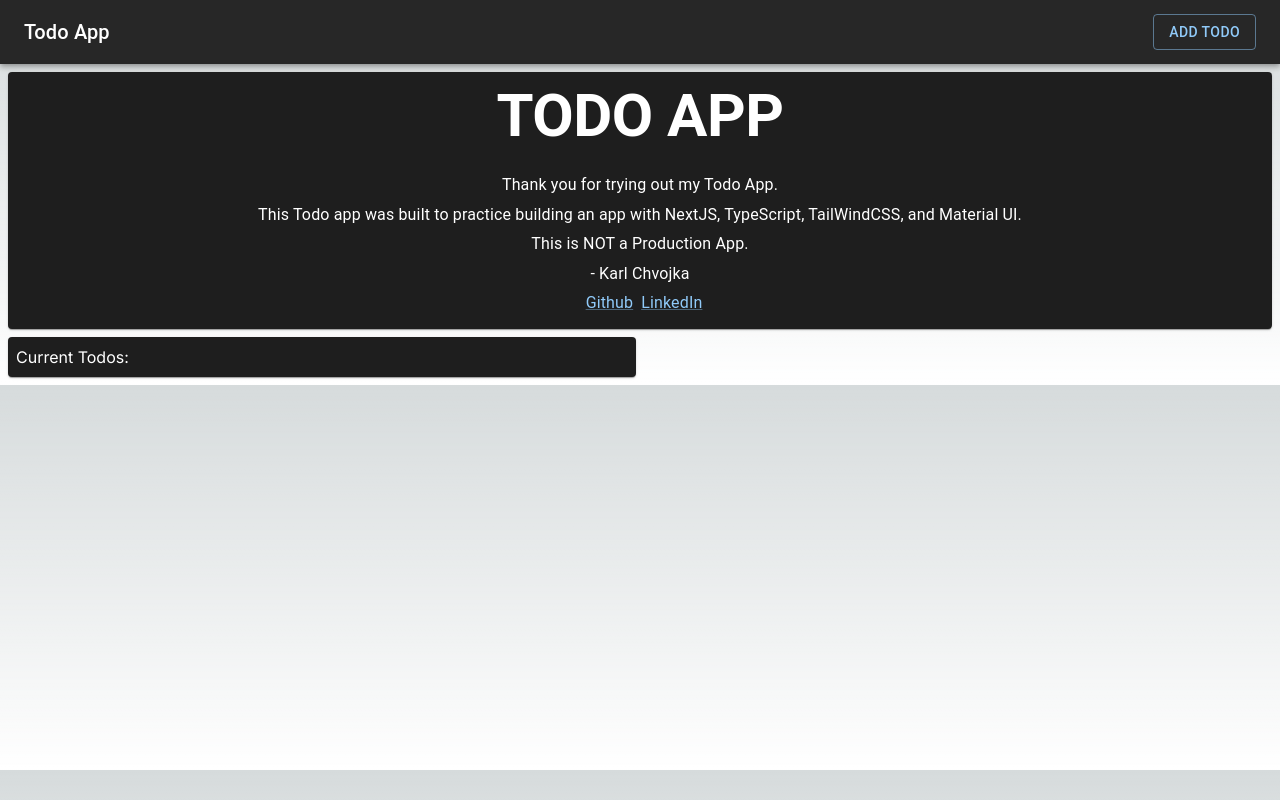
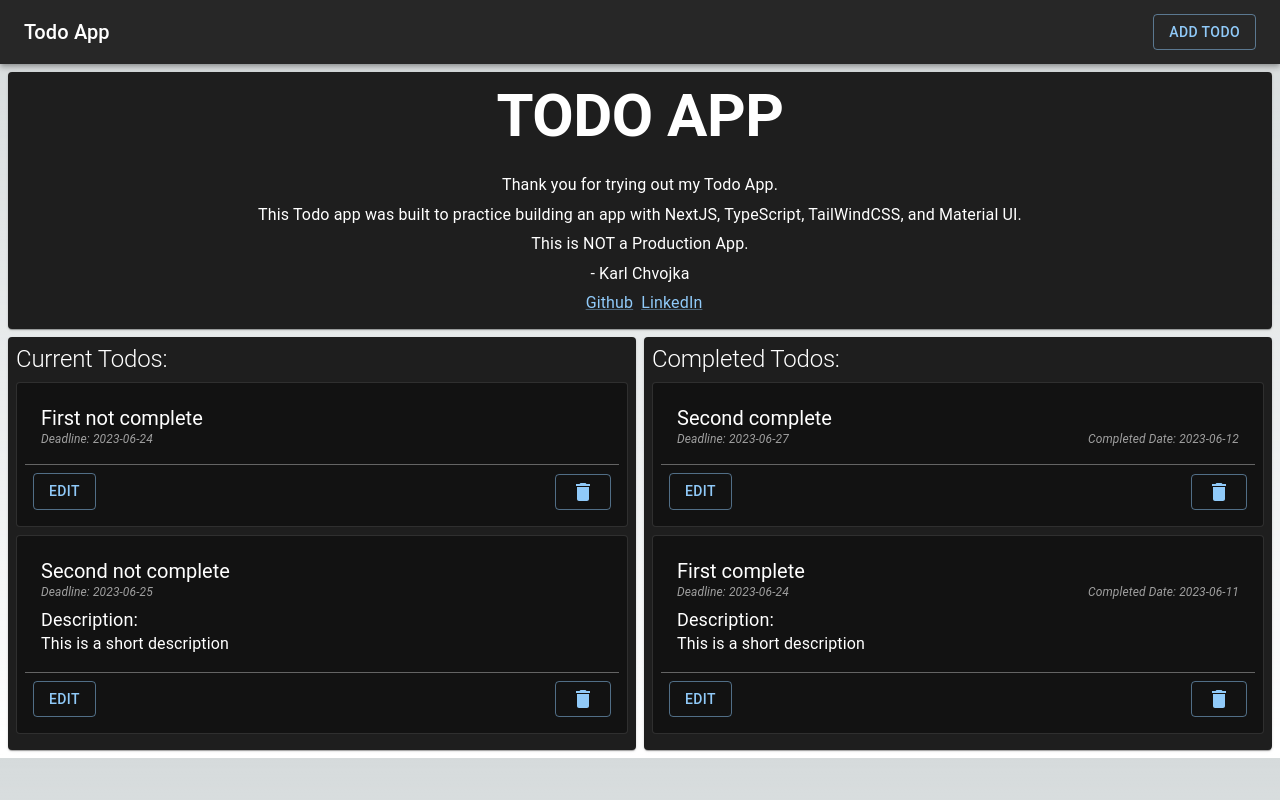
Before and after one commit to karlchvojka/Todo_App_Next_Local, a Next.js app: page / in a window 1280 px wide. Built offline with nearby package versions, Linux system fonts and the light colour scheme.

Commit message:
IMP: Completed and Current Todos List

```diff
--- /dev/null
+++ b/src/app/components/elements/TodoItem/TodoItem.tsx
@@ -0,0 +1,90 @@
+// Framework Imports
+"use client"
+
+// CSS Imports
+
+// MUI Imports
+import DeleteIcon from '@mui/icons-material/Delete';
+
+import {
+  Button,
+  Card,
+  CardContent,
+  CardActions,
+  Typography
+} from '@mui/material'
+
+// Types
+interface TodoItemProps {
+  complete: boolean;
+  completedDate?: string;
+  desc?: string;
+  deadline: string;
+  id: number;
+  title: string;
+}
+
+const TodoItem = ({ title, complete, completedDate, desc, deadline, id }: TodoItemProps) => {
+  return (
+    <Card
+      key={id}
+      variant='outlined'
+      sx={{ p: 1, mb: 1 }}
+    >
+      <CardContent>
+        <Typography
+          sx={{ fontSize: '20px' }}
+          variant='h3'
+        >
+          {title}
+        </Typography>
+        {
+          complete ? (
+            <>
+              <Typography
+                sx={{
+                  color: '#A0A0A0',
+                  display: 'flex',
+                  fontSize: '12px',
+                  fontStyle: 'italic',
+                  justifyContent: 'space-between',
+                  wordWrap: 'break-word'
+                }}>
+                <span>Deadline: {deadline}</span><span>Completed Date: {completedDate}</span>
+              </Typography>
+            </>
+          ) : (
+              <Typography sx={{
+                color: '#A0A0A0',
+                fontSize: '12px',
+                fontStyle: 'italic',
+                wordWrap: 'break-word'
+              }}>
+              Deadline: {deadline}
+            </Typography>
+          )
+        }
+        {
+          desc ? (
+            <>
+              <Typography variant='h4' sx={{ fontSize: '18px', mt: 1 }}>
+                Description:
+              </Typography>
+              <Typography sx={{ fontSize: '146x' }}>
+              {desc}
+              </Typography>
+            </>
+          ) : (
+            null
+          )
+        }
+      </CardContent>
+      <CardActions sx={{ justifyContent: 'space-between', borderTop: '1px solid #646464' }}>
+        <Button variant="outlined" sx={{ minWidth: 'auto' }}>Edit</Button>
+        <Button variant="outlined" sx={{ minWidth: 'auto' }}><DeleteIcon /></Button>
+      </CardActions>
+    </Card>
+  )
+}
+
+export default TodoItem
--- /dev/null
+++ b/src/app/components/modules/TodoList/TodoList.tsx
@@ -0,0 +1,66 @@
+// Framework Imports
+"use client"
+
+// Component Imports
+import TodoItem from '@/elements/TodoItem/TodoItem'
+
+// CSS Imports
+
+// MUI Imports
+import {
+  Box,
+  Card,
+  CardActions,
+  CardContent,
+  Paper,
+  Typography
+} from '@mui/material'
+
+// Type Declarations
+interface TodoItem {
+  complete: boolean;
+  completeDate?: string;
+  desc?: string;
+  deadline: string;
+  id: number;
+  title: string;
+}
+
+interface TodoListProps {
+  listComplete: boolean;
+  title: string;
+  todos: TodoItem[];
+}
+
+const TodoList = ({ title, todos, listComplete } : TodoListProps) => {
+  return (
+    <Paper elevation={1} sx={{ p: 1 }}>
+      <Typography
+        gutterBottom
+        variant='h2'
+        sx={{fontSize: '24px'}}
+      >
+        {title}:
+      </Typography>
+      {
+        todos.map(({ complete, completeDate, desc, deadline, id, title }) => {
+          if (complete === listComplete) {
+            return (
+              <TodoItem
+                complete={complete}
+                completedDate={completeDate}
+                deadline={deadline}
+                desc={desc}
+                id={id}
+                key={id}
+                title={title}
+              />
+            )
+          }
+        })
+      }
+    </Paper>
+  )
+}
+
+export default TodoList
--- a/src/app/layout.tsx
+++ b/src/app/layout.tsx
@@ -9,8 +9,8 @@ import { Inter } from 'next/font/google'
 const inter = Inter({ subsets: ['latin'] })
 
 export const metadata = {
-  title: 'Create Next App',
-  description: 'Generated by create next app',
+  title: `Karl Chvojka's Todo app`,
+  description: 'Todo App using NextJS, and Typescript, Material UI',
 }
 
 export default function RootLayout({
--- a/src/app/page.tsx
+++ b/src/app/page.tsx
@@ -1,11 +1,11 @@
+// Framework Imports
 "use client"
-
-// Framework Imports
 import React, { MouseEvent, useState } from 'react'
 
 // Component Imports
-import AddTaskDialog from './components/modules/AddTaskDialog/AddTaskDialog'
-import Header from './components/modules/Header/Header'
+import AddTaskDialog from '@/modules/AddTaskDialog/AddTaskDialog'
+import Header from '@/modules/Header/Header'
+import TodoList from '@/modules/TodoList/TodoList'
 
 // Material UI Imports
 import { ThemeProvider, createTheme } from '@mui/material/styles'
@@ -22,6 +22,37 @@ const darkTheme = createTheme({
     mode: 'dark',
   },
 });
+
+const testTodos = [
+  {
+    complete: false,
+    deadline: '2023-06-24',
+    id: 1,
+    title: 'First not complete',
+  },
+  {
+    complete: false,
+    deadline: '2023-06-25',
+    desc: 'This is a short description',
+    id: 3,
+    title: 'Second not complete',
+  },
+  {
+    complete: true,
+    completeDate: '2023-06-12',
+    deadline: '2023-06-27',
+    id: 4,
+    title: 'Second complete',
+  },
+  {
+    complete: true,
+    completeDate: '2023-06-11',
+    deadline: '2023-06-24',
+    desc: 'This is a short description',
+    id: 2,
+    title: 'First complete',
+  },
+]
 
 export default function Home() {
   // State declarations
@@ -94,9 +125,18 @@ export default function Home() {
             </Paper>
           </Grid>
           <Grid xs={12} sm={12} md={6}>
-            <Paper elevation={1} sx={{ p: 1 }}>
-              <h2>Current Todos:</h2>
-            </Paper>
+            <TodoList
+              listComplete={false}
+              title={'Current Todos'}
+              todos={testTodos}
+            />
+          </Grid>
+          <Grid xs={12} sm={12} md={6}>
+            <TodoList
+              listComplete={true}
+              title={'Completed Todos'}
+              todos={testTodos}
+            />
           </Grid>
         </Grid>
       </Box>
--- a/tsconfig.json
+++ b/tsconfig.json
@@ -1,5 +1,6 @@
 {
   "compilerOptions": {
+    "baseUrl": ".",
     "target": "es5",
     "lib": ["dom", "dom.iterable", "esnext"],
     "allowJs": true,
@@ -20,7 +21,9 @@
       }
     ],
     "paths": {
-      "@/*": ["./src/*"]
+      "@/*": ["./src/*"],
+      "@/elements/*": ["./src/app/components/elements/*"],
+      "@/modules/*": ["./src/app/components/modules/*"]
     }
   },
   "include": ["next-env.d.ts", "**/*.ts", "**/*.tsx", ".next/types/**/*.ts"],
```
Also changed, not shown: src/app/components/modules/Header/Header.tsx (+3 -4 lines), 1 other file (tests, documents, lock files or other folders).
